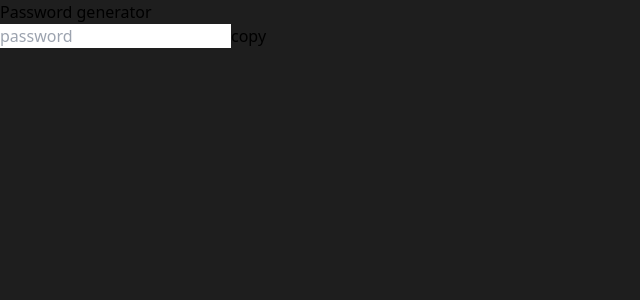
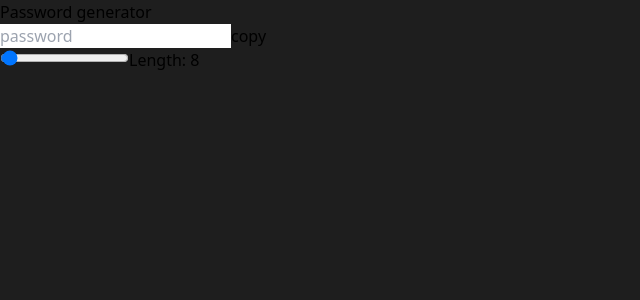
Before and after one commit to maywork/React-Practice-24, a React (Vite) app in the folder 05password-generator/: page / in a window 1280 px wide. Shown: the top 300 px of the page, without its empty margins (0-640 px from the left). Built offline with nearby package versions, Linux system fonts and the light colour scheme.

Commit message:
added the password length slider

```diff
--- a/05password-generator/src/App.jsx
+++ b/05password-generator/src/App.jsx
@@ -1,7 +1,7 @@
 import { useState, useCallback } from 'react'
 
 function App() {
-  const [length, setLength] = useState(0)
+  const [length, setLength] = useState(8)
   const [numberAllowed, setNumberAllowed] = useState(false)
   const [charAllowed, setCharAllowed] = useState(false)
   const [password, setPassword] = useState('')
@@ -38,6 +38,16 @@ function App() {
           />
           <button className='outline-none bg-blue-600 text-white px-3 py-0.5 shrink-0'>copy</button>
         </div>
+        <div className='flex text-sm gap-x-1'>
+          <input type="range"
+            min={6}
+            max={100}
+            value={length}
+            className='cursor-pointer'
+            onChange={(e) => { setLength(e.target.value) }}
+          />
+          <label>Length: {length}</label>
+        </div>
       </div>
     </>
   )
```
